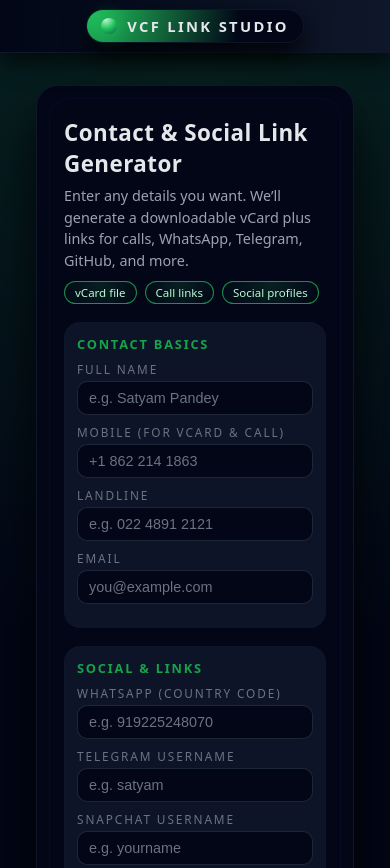
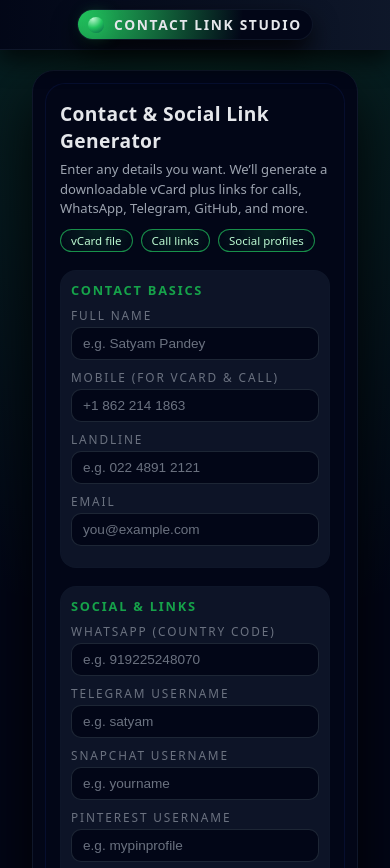
Before and after one commit to ascentdt/LinkGenerator, a website: page public/index.html in a window 390 px wide. Shown: the top 868 px of the page. Drawn offline with Linux system fonts and the light colour scheme.

Commit message:
UI changes

```diff
--- a/public/index.html
+++ b/public/index.html
@@ -2,7 +2,7 @@
 <html lang="en">
 <head>
   <meta charset="UTF-8" />
-  <title>VCF Link Studio</title>
+  <title>Contact Link Studio</title>
   <meta name="viewport" content="width=device-width, initial-scale=1" />
 
   <!-- Favicon -->
@@ -17,7 +17,7 @@
     <div class="container header-inner">
       <div class="brand">
         <span class="brand-mark"></span>
-        <span class="brand-text">VCF Link Studio</span>
+        <span class="brand-text">Contact Link Studio</span>
       </div>
     </div>
   </header>
@@ -171,7 +171,7 @@
   <!-- FOOTER -->
   <footer class="site-footer">
     <div class="container footer-inner">
-      <span>© 2025 VCF Link Studio</span>
+      <span>© 2025 Contact Link Studio</span>
       <span class="footer-meta">Black & gold · Node.js + JavaScript</span>
     </div>
   </footer>
--- a/public/style.css
+++ b/public/style.css
@@ -58,7 +58,7 @@
   padding: 0 20px;
 }
 
-  /* center card */
+/* center card, but allow scroll on small screens */
 .page {
   flex: 1;
   display: flex;
@@ -73,7 +73,7 @@
   justify-content: center;
 }
 
-  /* ---------- HEADER (new, emerald) ---------- */
+/* ---------- HEADER ---------- */
 
 .site-header {
   position: sticky;
@@ -138,7 +138,7 @@
 .card {
   border-radius: var(--radius-card);
   background: radial-gradient(circle at top, #020617, #020617);
-    border: 1px solid rgba(30, 64, 175, 0.1);
+  border: 1px solid rgba(30, 64, 175, 0.15);
   padding: 20px 20px 18px;
 }
 
@@ -242,11 +242,11 @@
   background: #020617;
 }
 
-  /* Actions */
+/* Actions (Generate button centered) */
 
 .form-actions {
   display: flex;
-    justify-content: flex-end;
+  justify-content: center;   /* ⬅️ center the Generate button */
   margin-top: 4px;
 }
 
@@ -301,7 +301,7 @@
   color: var(--text-muted);
 }
 
-  /* vCard block */
+/* vCard block – styled similar to rows */
 
 .result {
   padding: 9px 9px 8px;
@@ -334,10 +334,13 @@
   color: var(--text-muted);
 }
 
+/* vCard row itself */
+
 .result-box {
   display: flex;
+  flex-wrap: wrap;       /* mobile-friendly */
   align-items: center;
-    gap: 6px;
+  gap: 8px;
 }
 
 .link-pill {
@@ -390,6 +393,7 @@
 
 .output-row {
   display: flex;
+  flex-wrap: wrap;     /* wrap on narrow screens */
   align-items: center;
   gap: 6px;
   padding: 5px 8px;
@@ -423,11 +427,12 @@
 
 .link-output {
   flex: 1;
+  min-width: 0;          /* needed for ellipsis */
   padding: 7px 10px;
   border-radius: 999px;
   border: 1px solid rgba(31, 41, 55, 0.95);
   background: #020617;
-    color: var(--text-main);
+  color: #e5e7eb;
   font-size: 0.78rem;
   overflow: hidden;
   white-space: nowrap;
@@ -450,19 +455,63 @@
   align-items: center;
 }
 
-  /* hide second span (tech stack text) */
-  .footer-inner span:last-child {
+/* hide second span if still present */
+.footer-inner span + span {
   display: none;
 }
 
-  /* ---------- Responsive ---------- */
+/* ---------- RESPONSIVE TWEAKS ---------- */
 
-  @media (max-width: 720px) {
+@media (max-width: 900px) {
+  .frame {
+    max-width: 640px;
+  }
+}
+
+@media (max-width: 768px) {
+  .page {
+    align-items: flex-start;
+    padding: 20px 12px 24px;
+  }
+
   .frame {
     padding: 12px;
   }
 
   .card {
-      padding: 18px 14px 16px;
+    padding: 16px 14px 14px;
+  }
+
+  .brand-text {
+    letter-spacing: 0.12em;
+    font-size: 0.86rem;
+  }
+
+  .output-label {
+    min-width: 130px;
   }
 }
+
+@media (max-width: 480px) {
+  .title {
+    font-size: 1.2rem;
+  }
+
+  .subtitle {
+    font-size: 0.82rem;
+  }
+
+  .form-section {
+    padding: 10px 10px 12px;
+  }
+
+  input[type="text"],
+  input[type="tel"],
+  input[type="email"] {
+    font-size: 0.85rem;
+  }
+
+  .brand {
+    padding: 5px 10px;
+  }
+}
```
Lines whose indentation alone changed are shown as unchanged.
